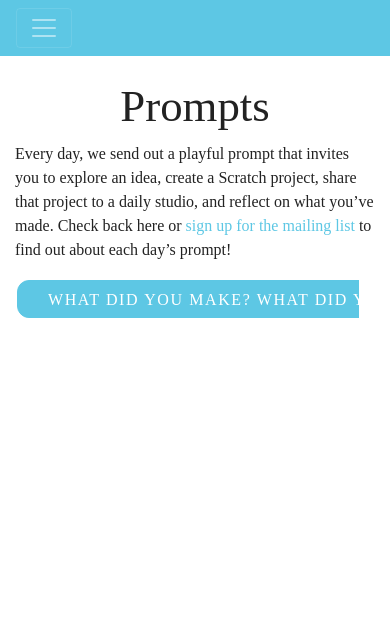
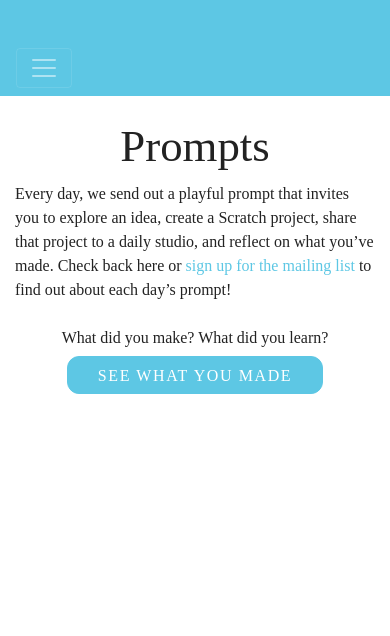
Before and after one commit to GSE-CCL/getting-unstuck-web, a Flask app: page /prompts in a window 390 px wide. Shown: the top 636 px of the page. Run offline with Flask 2, Linux system fonts and the light colour scheme; data that the repository does not hold is empty; some libraries are stand-ins or nearby versions; some web fonts are replaced.

Commit message:
Prodpatch7 (#154)
* 5 new projects button relocate

* Responsive 5 new projects

* Prompts formatting update

* Fix display.py description bug

* Check if _reflections cookie is set

* Project result stats overrides

* Navbar fix maybe

```diff
--- a/app.py
+++ b/app.py
@@ -355,6 +355,7 @@ def user_id(username):
     return render_template("username.html", projects=keep_projects, studios=studios, username=username)
 
 @app.route("/prompts", methods=["GET"])
+@cache.cached(timeout=600)
 def prompts():
     common.connect_db()
     studios = list(scrape.Studio.objects(public_show=True))
--- a/lib/admin.py
+++ b/lib/admin.py
@@ -185,7 +185,6 @@ def set_info(page, form):
                     doc.stats = form["stats"]
                     doc.title = title
                     doc.description = description
-                    doc.url = schema.Link(url=url["url"], text=url["text"])
                     doc.text = schema.ResultText(explanation=form["text"]["explanation"],
                                                     concluding_text=form["text"]["concluding_text"],
                                                     comparison_reflection_text=form["text"]["comparison_reflection_text"],
@@ -214,6 +213,9 @@ def set_info(page, form):
                     doc.required_blocks_failure = form["required_blocks_failure"]
                     doc.modified = datetime.now()
 
+                    if url is not None:
+                        doc.url = schema.Link(url=url["url"], text=url["text"])
+
                     doc.save()
                     return True
                 except:
--- a/static/js/project_results.js
+++ b/static/js/project_results.js
@@ -27,7 +27,8 @@ let get_checked_feels =  () => {
 
 let init_reflection = () => {
     let pid = get_id(window.location.href);
-    let saved = JSON.parse(Cookies.get("_reflections"));
+    let saved = (Cookies.get("_reflections") === undefined) ? {} : saved = JSON.parse(Cookies.get("_reflections"));
+
     if (pid in saved) {
         document.getElementById("project_minutes").value = saved[pid]["minutes"];
         set_checked_feels(saved[pid]["feelings"]);
--- a/templates/layout.html
+++ b/templates/layout.html
@@ -36,12 +36,12 @@
     <body>
     {% endif %}
 
-        <nav class="navbar navbar-expand-lg navbar-dark gu-blue-bg">
+        <nav class="navbar navbar-expand-lg navbar-dark gu-blue-bg pt-5 pt-md-0">
             <div class="container-fluid">
                 <button class="navbar-toggler" type="button" data-toggle="collapse" data-target="#collapsed_nav" aria-controls="navbarNavAltMarkup" aria-expanded="false" aria-label="Toggle navigation">
                     <span class="navbar-toggler-icon" data-target="#collapsed_nav"></span>
                 </button>
-                <div class="collapse navbar-collapse" id="collapsed_nav">
+                <div class="collapse navbar-collapse gu-blue-bg" id="collapsed_nav">
                     <a href="/" class="navbar-left navbar-brand">
                         <img class="logo" src="{{ url_for('static', filename='img/logo.png') }}" alt="{{ SITE["title"] }}">
                     </a>
--- a/templates/prompts.html
+++ b/templates/prompts.html
@@ -10,22 +10,29 @@
             project to a daily studio, and reflect on what you&rsquo;ve made. Check back here or <a href=/signup>sign up for the mailing list</a> to find out
             about each day&rsquo;s prompt!
         </p>
-        <div style="overflow: hidden; text-align:center" class="mr-3 mb-3">
-            <a href="/participation" class="input-group-btn inline btn btn-primary button round-btn" style="font-weight:400">What did you make? What did you learn?</a>
+        <p class="text-center mt-4 mb-1">
+            What did you make? What did you learn?
+        </p>
+        <div class="mb-4 text-center overflow-hidden">
+            <a href="/participation" class="input-group-btn inline btn btn-primary button round-btn font-weight-normal">
+                See what you made
+            </a>
         </div>
 
         <table class="table table-bordered">
             {% for challenge in challenges: %}
                 {% if challenge != None: %}
                 <tr>
-                    <td class="day" width="15%">
+                    <td class="col-md-2 p-2">
+                        <h1 class="gastromond big text-center">
                         {% if "short_label" in schemas[challenge["challenge_id"]]: %}
                             {{ schemas[challenge["challenge_id"]]["short_label"] }}
                         {% else: %}
                             {{ loop.index }}
                         {% endif %}
+                        </h1>
                     </td>
-                    <td style="padding-bottom: 8px" width="85%">
+                    <td style="padding-bottom: 8px" class="col-md-10">
                         {% if "description" in schemas[challenge["challenge_id"]]: %}
                         <p>{{ schemas[challenge["challenge_id"]]["description"] }}</p>
                         {% else: %}
```
Also changed, not shown: lib/display.py (+6 -1 lines), templates/project.html (+5 -10 lines). Lines whose indentation alone changed are shown as unchanged.
